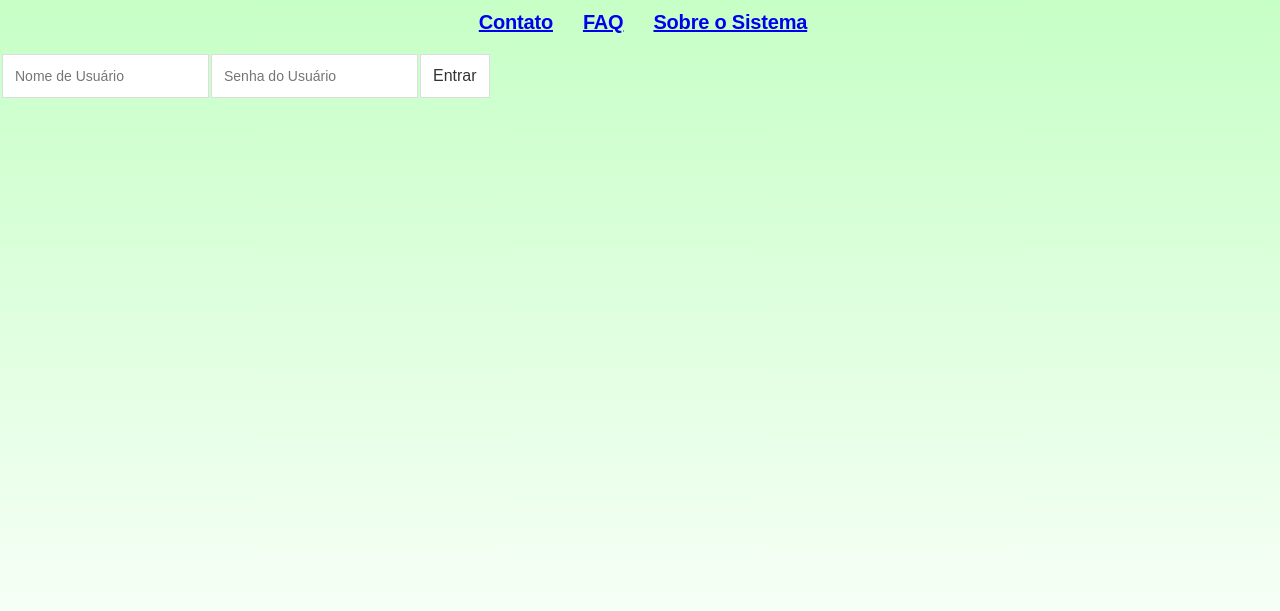
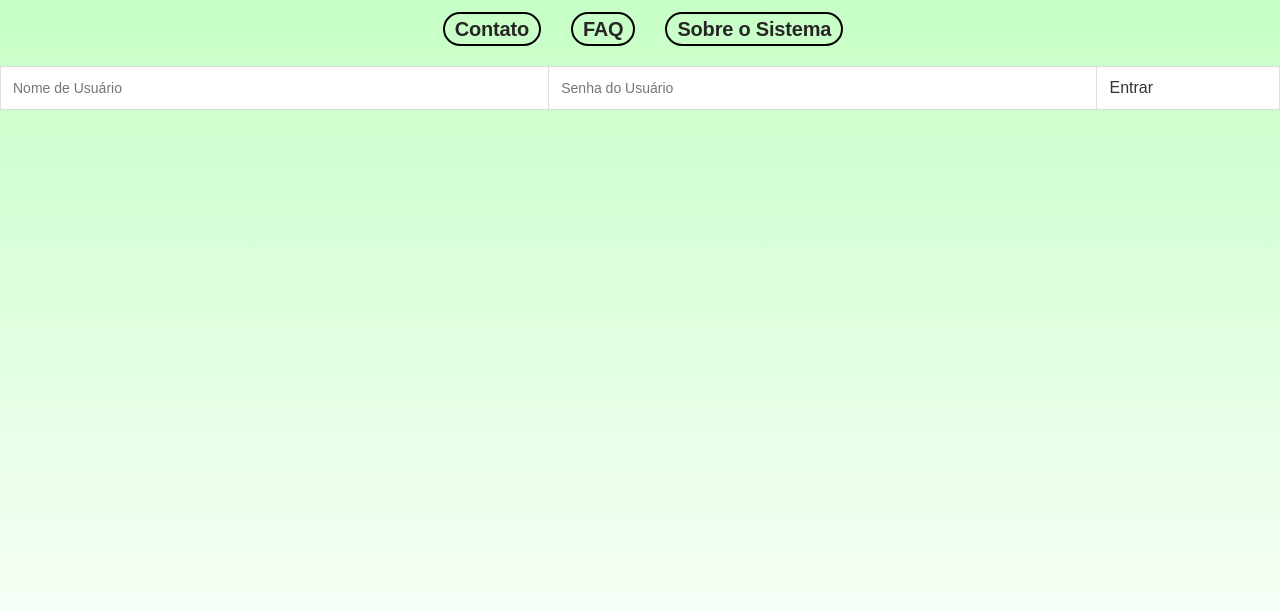
Before and after one commit to prodwillzera/IFC-Project, a plain HTML site: page index.html in a window 1280 px wide. Shown: the part 75-686 px from the top of the page. Drawn offline with Linux system fonts and the light colour scheme.

Commit message:
ajustes no index

```diff
--- a/index.html
+++ b/index.html
@@ -22,8 +22,8 @@
         <main class="login_area">
             <table class="login_table">
                 <tr>
-                    <td><input id="username" type="text" class="input-cell" placeholder="Nome de Usuário" maxlength="50"></td>
-                    <td><input id="password" type="password" class="input-cell" placeholder="Senha do Usuário" maxlength="50" minlength="8"></td>
+                    <td><input id="username" type="text" class="input-cell input-user" placeholder="Nome de Usuário" maxlength="50"></td>
+                    <td><input id="password" type="password" class="input-cell input-password" placeholder="Senha do Usuário" maxlength="50" minlength="8"></td>
                     <td><button class="login_button" onclick="window.location.href='page1.html'">Entrar</button></td>
                 </tr>
             </table>
--- a/style.css
+++ b/style.css
@@ -192,3 +192,34 @@ body{
 .title{
     font-size: clamp(20px, 4vw, 36px);
 }
+
+.nav-link-contact,.nav-link-FAQ,.nav-link-about_system{
+    text-decoration: none;
+    color: rgb(41, 37, 37);
+    display: inline-block;
+    border: 2px solid rgb(0, 0, 0);
+    border-radius: 5cm;
+    padding: 5px 10px;
+
+    background-color: transparent;
+    transition: background-color 0.8s ease;
+}
+
+.nav-link-contact:hover {
+    background-color: rgb(255, 255, 255);
+}
+
+.nav-link-FAQ:hover{
+    background-color: rgb(255, 255, 255);
+}
+
+.nav-link-about_system:hover{
+    background-color: rgb(255, 255, 255);
+}
+
+.login_table{
+    width: 100%;
+    border-collapse: collapse; /* Bordas unidas */
+    margin: 20px 0;
+    font-family: Arial, sans-serif;
+}
```
